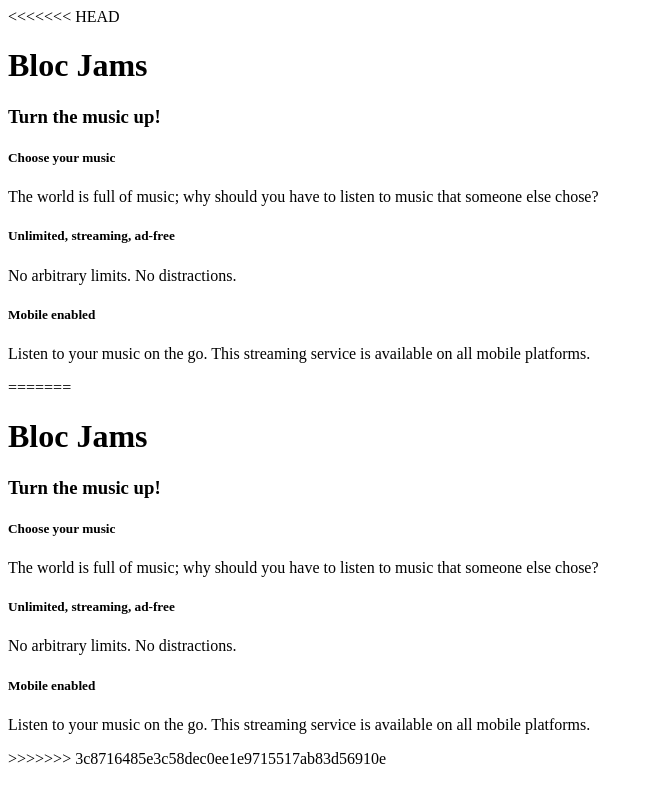
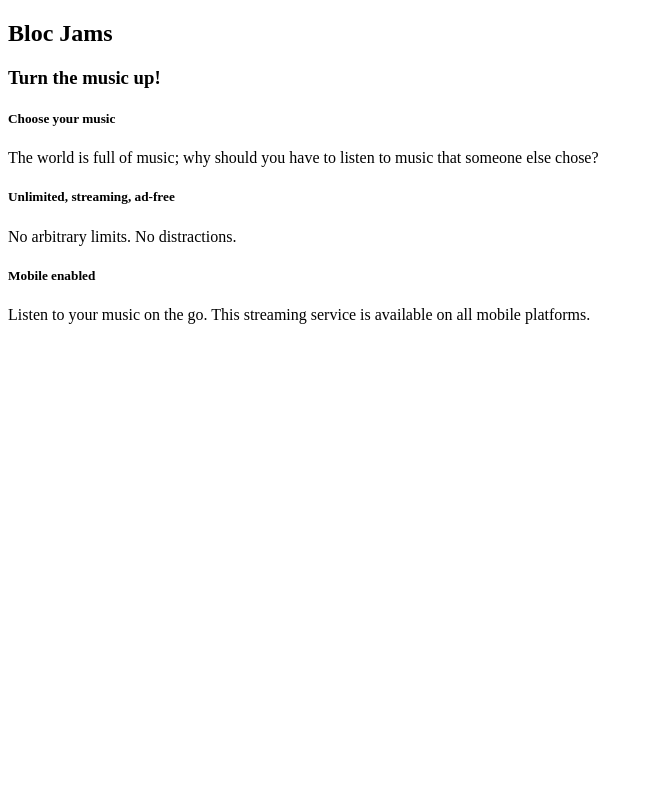
Before and after one commit to Sanjana2000/bloc-jams, a plain HTML site: page index.html in a window 1280 px wide. Shown: the whole page, without its empty margins (0-653 px from the left). Drawn offline with Linux system fonts and the light colour scheme.

Commit message:
Assignment2 completed

```diff
--- a/index.html
+++ b/index.html
@@ -1,59 +1,28 @@
 <!DOCTYPE html>
-<<<<<<< HEAD
 <html>
     <head>
          <title>Bloc Jams</title>
     </head>
     <body>
-      <div> <!-- navigation bar -->
-      </div>
-      <div> <!-- hero content -->
+      <section> <!-- navigation bar -->
+      </section>
+      <section> <!-- hero content -->
              <h1>Bloc Jams</h1>
              <h3>Turn the music up!</h3>
-
-      </div>
-      <div> <!-- selling points -->
-        <div>
+      </section>
+      <section> <!-- selling points -->
+        <section>
             <h5>Choose your music</h5>
             <p>The world is full of music; why should you have to listen to music that someone else chose?</p>
-        </div>
-        <div>
+        </section>
+        <section>
             <h5>Unlimited, streaming, ad-free</h5>
             <p>No arbitrary limits. No distractions.</p>
-        </div>
-        <div>
+        </section>
+        <section>
             <h5>Mobile enabled</h5>
             <p>Listen to your music on the go. This streaming service is available on all mobile platforms.</p>
-        </div>
-      </div>
+        </section>
+      </section>
     </body>
 </html>
-=======
- <html>
-     <head>
-     <title>Bloc Jams</title>
-     </head>
-     <body>
-         <div> <!-- navigation bar -->
-         </div>
-         <div> <!-- hero content -->
-             <h1>Bloc Jams</h1>
-             <h3>Turn the music up!</h3>
-         </div>
-         <div> <!-- selling points -->
-             <div>
-                 <h5>Choose your music</h5>
-                 <p>The world is full of music; why should you have to listen to music that someone else chose?</p>
-             </div>
-             <div>
-                 <h5>Unlimited, streaming, ad-free</h5>
-                 <p>No arbitrary limits. No distractions.</p>
-             </div>
-             <div>
-                 <h5>Mobile enabled</h5>
-                 <p>Listen to your music on the go. This streaming service is available on all mobile platforms.</p>
-             </div>
-         </div>
-     </body>
- </html>
->>>>>>> 3c8716485e3c58dec0ee1e9715517ab83d56910e
```
